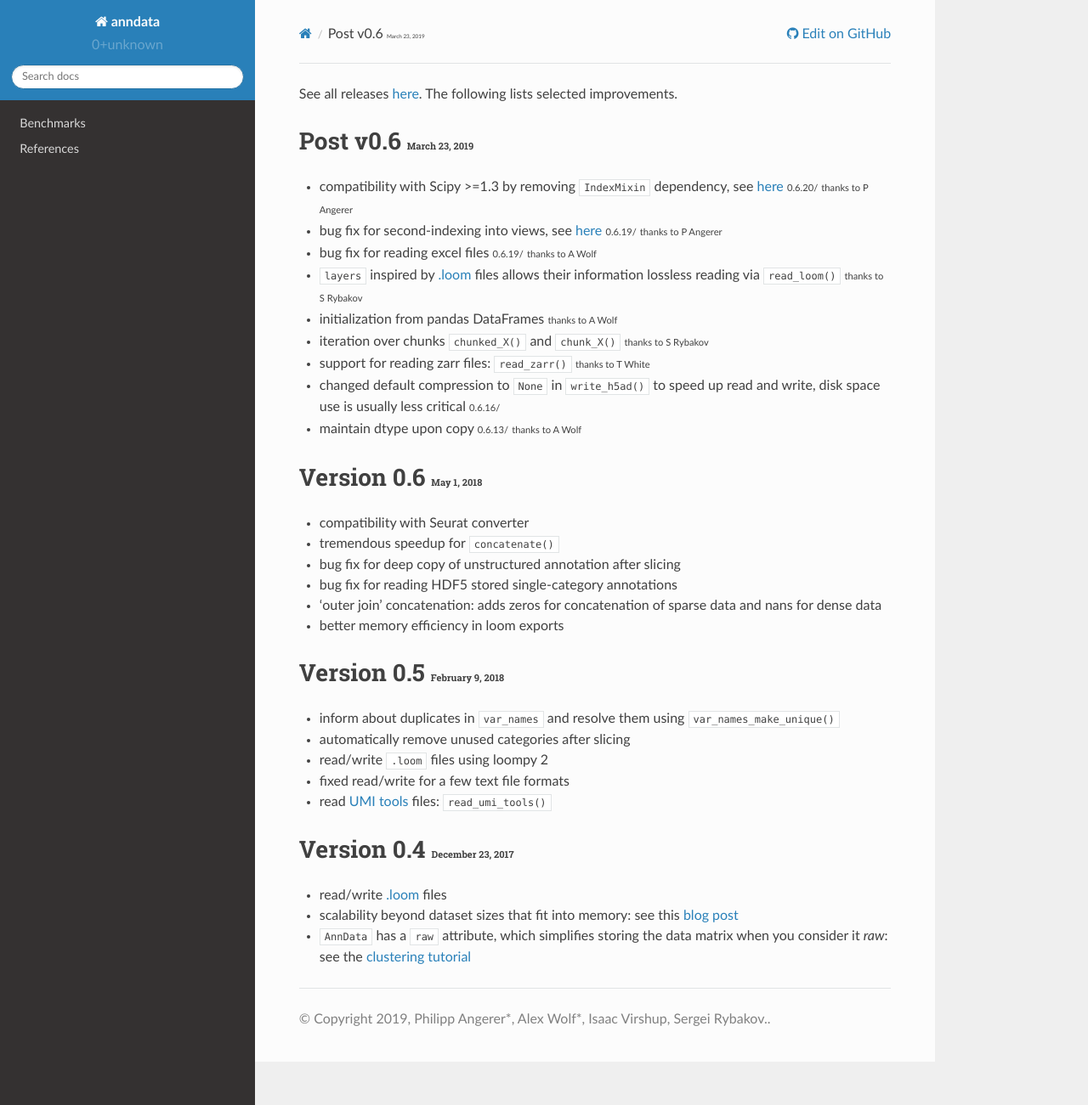
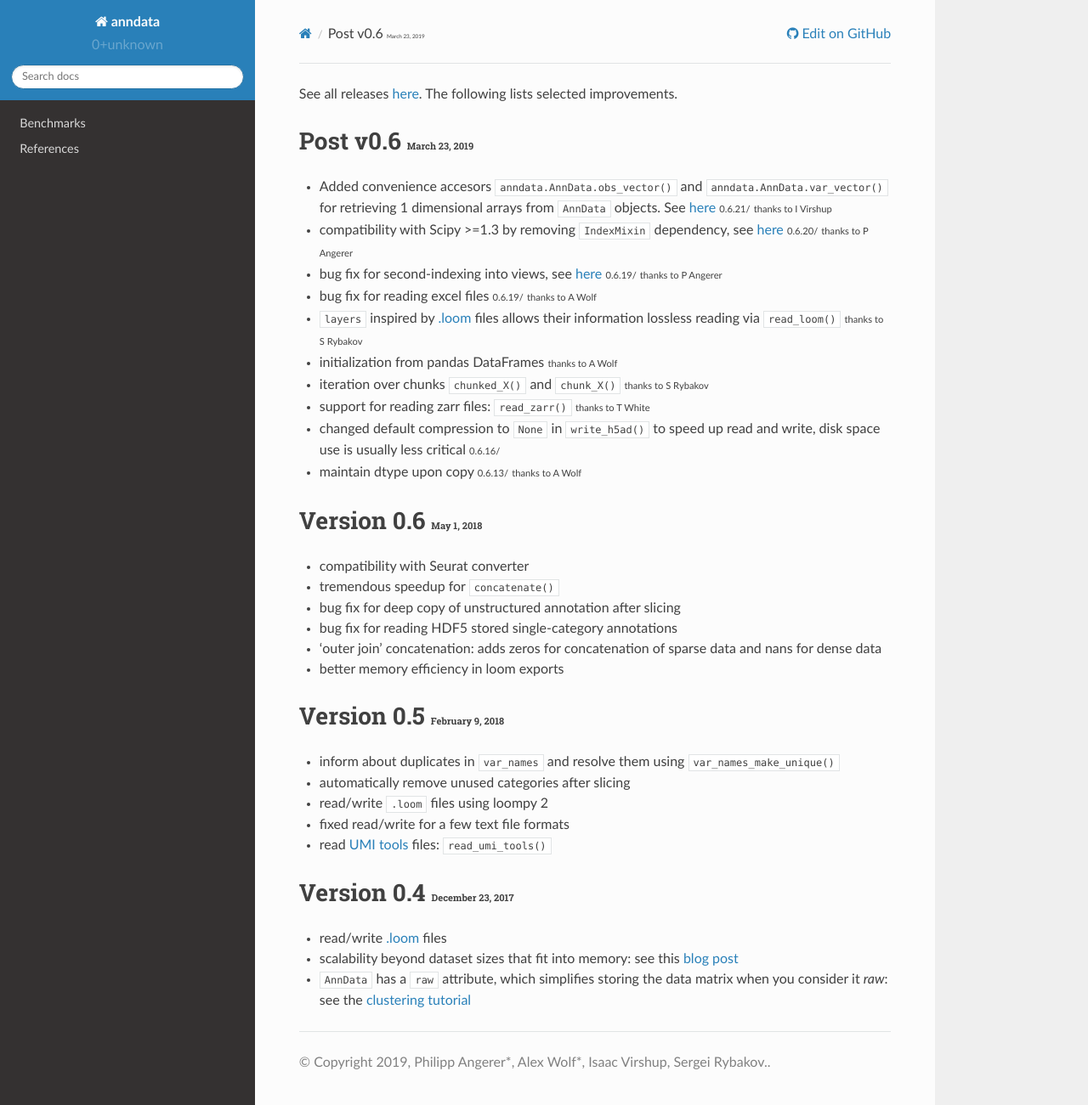
Before and after one commit to scverse/anndata, a Sphinx documentation site: the page built from docs/release_notes.rst, in a window 1280 px wide and 1301 px high. Shown: the whole window at 85% size. Built offline with Sphinx 7.4.7 and the Read the Docs theme 2.0.0, drawn with Linux system fonts in a browser that asks for light colours.

Commit message:
Release notes for `AnnData.{obs,var}_vector`.

```diff
--- a/docs/release_notes.rst
+++ b/docs/release_notes.rst
@@ -8,6 +8,7 @@
 Post v0.6 :small:`March 23, 2019`
 ---------------------------------
 
+- Added convenience accesors :func:`anndata.AnnData.obs_vector` and :func:`anndata.AnnData.var_vector` for retrieving 1 dimensional arrays from :class:`~anndata.AnnData` objects. See `here <https://github.com/theislab/anndata/pull/144>`__ :noteversion:`0.6.21` :smaller:`thanks to I Virshup`
 - compatibility with Scipy >=1.3 by removing `IndexMixin` dependency, see `here <https://github.com/theislab/anndata/commit/6fb083477bc0b1f3eeccc62e10e4b477ae532346>`__ :noteversion:`0.6.20` :smaller:`thanks to P Angerer`
 - bug fix for second-indexing into views, see `here <https://github.com/theislab/anndata/issues/126>`__ :noteversion:`0.6.19` :smaller:`thanks to P Angerer`
 - bug fix for reading excel files :noteversion:`0.6.19` :smaller:`thanks to A Wolf`
```
